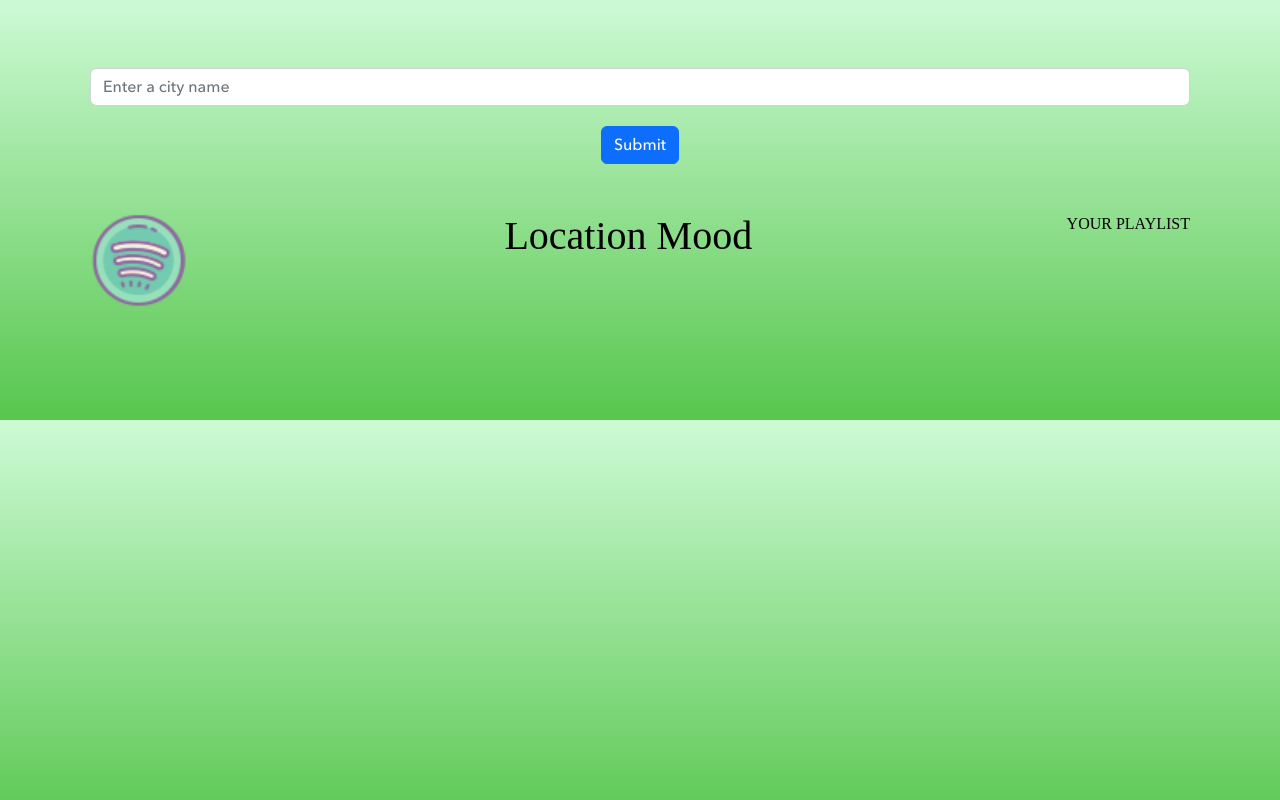
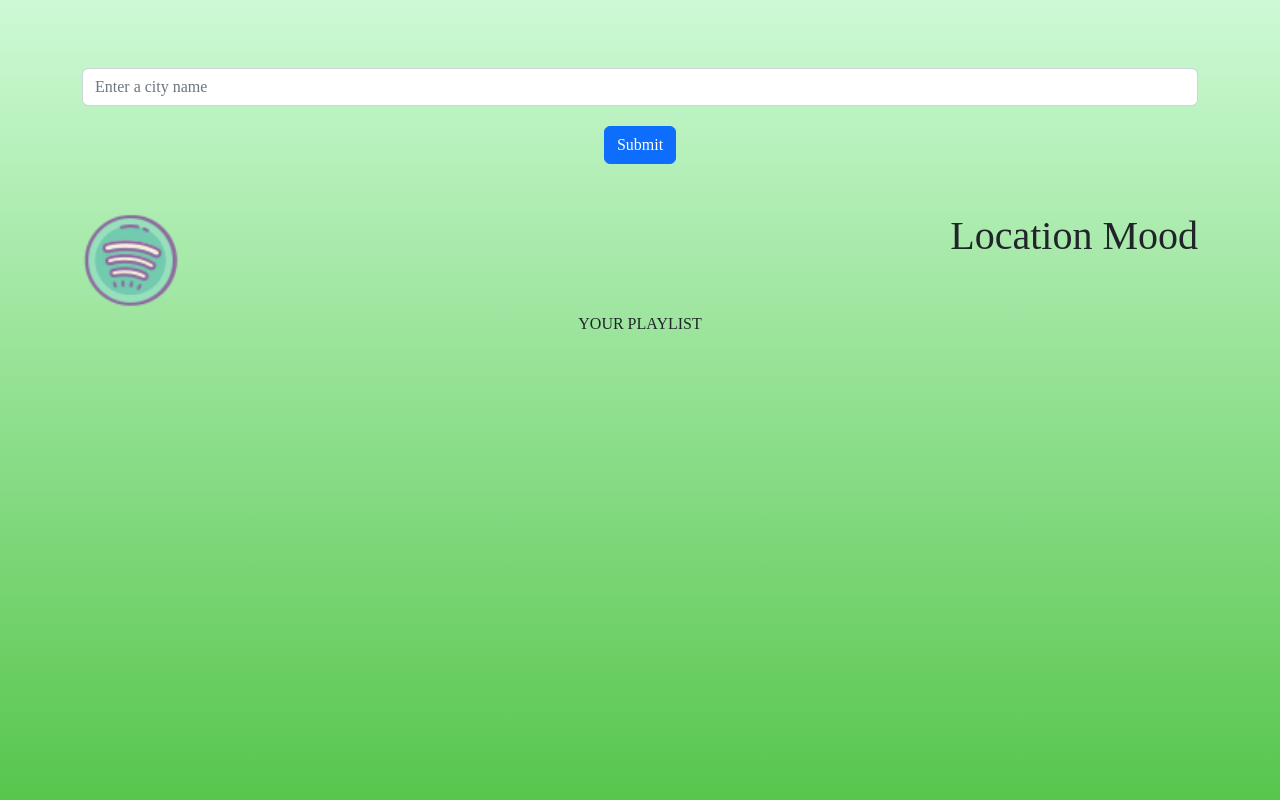
Before and after one commit to Weather-Beats/weatherBeats, a Python web app: template templates/song.html in a window 1280 px wide. Run offline with Jinja, Linux system fonts and the light colour scheme; the template is opened without the code that fills it, so the values that code supplies are empty; some web fonts are replaced.

Commit message:
song-info cards styling updates

```diff
--- a/static/stylesSong.css
+++ b/static/stylesSong.css
@@ -1,21 +1,10 @@
-@font-face
-{
-    font-family: 'AvenirNext-Bold';
-    src: url('fonts/AvenirNext-Bold.otf');
-    /*src: url('../css/fonts/Avenir/Avenir-Book.otf');*/
-    font-weight: normal;
-    font-style: normal;
+body {
+    margin: 0;
+    padding: 0;
+    min-height: 100vh;
+    height: fit-content;
+    width: 100%;
 }
-
-@font-face
-{
-    font-family: 'AvenirNext-Medium';
-    src: url('fonts/AvenirNext-Medium.otf');
-    /*src: url('../css/fonts/Avenir/Avenir-Book.otf');*/
-    font-weight: normal;
-    font-style: normal;
-}
-
 
 .mood-image{
     text-align: center;
@@ -25,11 +14,9 @@
 
 .container{
     font-family: 'AvenirNext-Medium';
-
 }
 
 .mood-content{
-
     font-family: 'AvenirNext-Bold';
     text-align: center;
 
@@ -38,3 +25,88 @@
 #playlist{
     font-family: 'AvenirNext-Bold';
 }
+
+/* Tengis Stylings */
+body {
+    background: linear-gradient(to bottom, #CDFAD5, #57C64D);
+    background-repeat: no-repeat;
+    color: #000; /* Black text */
+}
+.container {
+    padding: 20px;
+}
+.form-group {
+    margin-bottom: 20px;
+}
+.header {
+    display: flex;
+    justify-content: space-between;
+}
+.mood-image img {
+    max-width: 100px;
+}
+.mood-content {
+    text-align: center;
+}
+.content {
+    padding: 20px;
+}
+.expandable-list-item {
+    cursor: pointer;
+    border-radius: 5px;
+    height: 280px;
+    width: 330px;
+
+    display: flex;
+    justify-content: center;
+    align-items: center;
+
+    color: black; /* Text color for content within cells */
+    background-color: #FFCF96 ;
+    font-size: 18px;
+}
+.song-info h3 {
+    font-family: Arial, Helvetica, sans-serif;
+    font-size: 22px; /* Adjust the font size as needed */
+    padding: 0;
+
+}
+.song-info h4 {
+    font-family: 'Courier New', Courier, monospace;
+    font-size: 18px; /* Adjust the font size as needed */
+    padding: 0;
+}
+.uri {
+    display: none;
+}
+.content-list {
+    list-style: none; /* Remove bullets from <ul> */
+    padding: 0; /* Remove default padding */
+}
+.content-list .row {
+    display: flex;
+    flex-wrap: wrap;
+    justify-content: center;
+    align-items: center;
+
+    margin: 0 -15px; /* Add negative margin to row */
+}
+.content-list .col {
+    flex: 0 0 25%; /* Set column width to 25% (4 columns in a row) */
+    padding: 0 15px; /* Adjust padding for columns */
+}
+.content-list li:hover {
+    background-color: #FF8080; /* Slightly darker green on hover */
+}
+table {
+    width: 100%;
+    border-collapse: collapse;
+    margin-left: -80px;
+}
+    /* Style for table cells (td) */
+td {
+    padding: 10px; /* Adjust the padding as needed */
+    margin: 0; /* Remove margin */
+    vertical-align: top; /* Align cell content to the top */
+    width: 25%; /* Each cell takes 25% of the table width for 4 columns */
+}
--- a/templates/index.html
+++ b/templates/index.html
@@ -11,11 +11,6 @@
     integrity="sha384-Zenh87qX5JnK2Jl0vWa8Ck2rdkQ2Bzep5IDxbcnCeuOxjzrPF/et3URy9Bv1WTRi" crossorigin="anonymous">
 
     <style>
-        body {
-            background: linear-gradient(to bottom, #e0ffe0, #57C64D);
-            color: #FFFFFF;
-        }
-
         .container {
             padding: 50px;
         }
--- a/templates/song.html
+++ b/templates/song.html
@@ -8,77 +8,6 @@
     <title>WeatherBeats</title>
     <link href="https://cdn.jsdelivr.net/npm/bootstrap@5.2.2/dist/css/bootstrap.min.css" rel="stylesheet"
     integrity="sha384-Zenh87qX5JnK2Jl0vWa8Ck2rdkQ2Bzep5IDxbcnCeuOxjzrPF/et3URy9Bv1WTRi" crossorigin="anonymous">
-    <style>
-        body {
-            background: linear-gradient(to bottom, #CDFAD5, #57C64D);
-            color: #000; /* Black text */
-        }
-        .container {
-            padding: 20px;
-        }
-        .form-group {
-            margin-bottom: 20px;
-        }
-        .header {
-            display: flex;
-            justify-content: space-between;
-        }
-        .mood-image img {
-            max-width: 100px;
-        }
-        .mood-content {
-            text-align: center;
-        }
-        .content {
-            padding: 20px;
-        }
-        .expandable-list-item {
-            padding-top: 10px;
-            cursor: pointer;
-            padding: 10px;
-            border-radius: 5px;
-            margin-bottom: 10px;
-            height: 280px;
-            width: 330px;
-            color: black; /* Text color for content within cells */
-            background-color: #FFCF96 ;
-            font-size: 18px;
-        }
-        .song-info h4 {
-            font-size: 24px; /* Adjust the font size as needed */
-        }
-        .uri {
-            display: none;
-        }
-        .content-list {
-            list-style: none; /* Remove bullets from <ul> */
-            padding: 0; /* Remove default padding */
-        }
-        .content-list .row {
-            display: flex;
-            flex-wrap: wrap;
-            margin: 0 -15px; /* Add negative margin to row */
-        }
-        .content-list .col {
-            flex: 0 0 25%; /* Set column width to 25% (4 columns in a row) */
-            padding: 0 15px; /* Adjust padding for columns */
-        }
-        .content-list li:hover {
-            background-color: #FF8080; /* Slightly darker green on hover */
-        }
-        table {
-            width: 100%;
-            border-collapse: collapse;
-            margin-left: -80px;
-        }
-            /* Style for table cells (td) */
-        td {
-            padding: 10px; /* Adjust the padding as needed */
-            margin: 0; /* Remove margin */
-            vertical-align: top; /* Align cell content to the top */
-            width: 25%; /* Each cell takes 25% of the table width for 4 columns */
-        }
-    </style>
 </head>
 <body>
     <div class="container text-center">
@@ -98,10 +27,9 @@
                 <h1>Location Mood</h1>
             </div>
 
-            <div id="playlist">
-                <p>YOUR PLAYLIST</p>
-
-            </div>
+        </div>
+        <div id="playlist">
+            <p>YOUR PLAYLIST</p>
         </div>
         <!-- Content -->
         <div class="content mt-5">
@@ -124,6 +52,7 @@
 
             let songInfoDiv = document.createElement('div');
             songInfoDiv.classList.add('song-info');
+            songInfoDiv.style.display = 'block';
 
             // Song Title as H1
             let songTitle = document.createElement('h3');
@@ -145,25 +74,28 @@
 
             // songInfoDiv.textContent = `Artist: ${song.artist_name}, Genre: ${song.genre}, Moods: ${song.moods}`;
 
-            let lyricsDiv = document.createElement('div');
-            lyricsDiv.classList.add('uri');
+            let uriDiv = document.createElement('div');
+            uriDiv.classList.add('uri');
 
             let spotifyLink = document.createElement('a');
             spotifyLink.href = song.uri;
             spotifyLink.textContent = 'Listen on Spotify';
-            lyricsDiv.appendChild(spotifyLink);
-            lyricsDiv.style.display = 'none';
+            uriDiv.appendChild(spotifyLink);
+            uriDiv.style.display = 'none';
 
             expandableListItem.appendChild(songInfoDiv);
-            expandableListItem.appendChild(lyricsDiv);
+            expandableListItem.appendChild(uriDiv);
 
-            expandableListItem.addEventListener('click', function () {
-                if (lyricsDiv.style.display === 'none') {
-                    lyricsDiv.style.display = 'block';
-                } else {
-                    lyricsDiv.style.display = 'none';
-                }
+            expandableListItem.addEventListener('mouseenter', function () {
+                uriDiv.style.display = 'block';
+                songInfoDiv.style.display = 'none';
             });
+
+            expandableListItem.addEventListener('mouseleave', function () {
+                uriDiv.style.display = 'none';
+                songInfoDiv.style.display = 'block';
+            });
+
 
             return expandableListItem;
         }
@@ -239,7 +171,6 @@
 
         }
 
-
     </script>
 
 </body>
```
Also changed, not shown: static/styles.css (+21 -16 lines).
